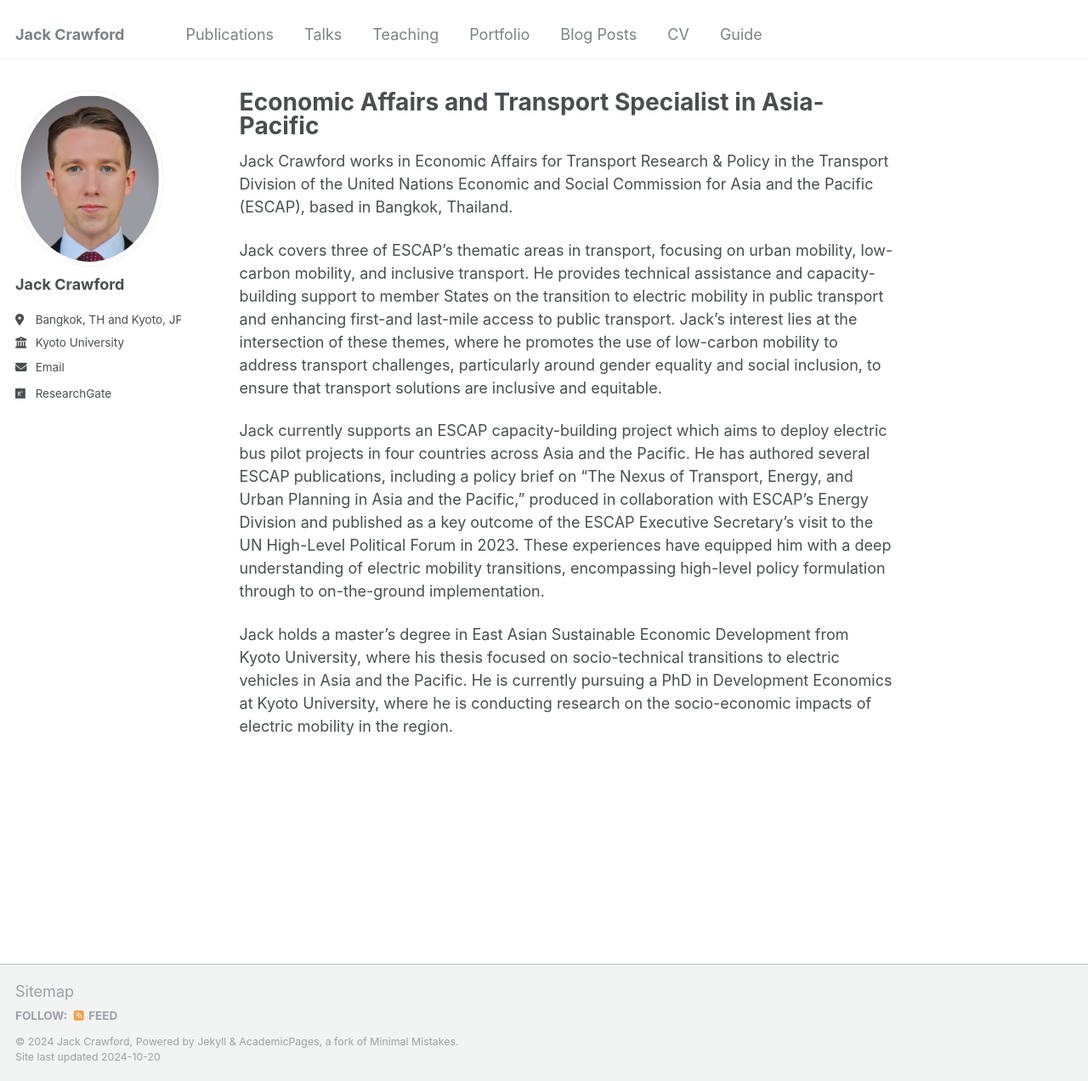
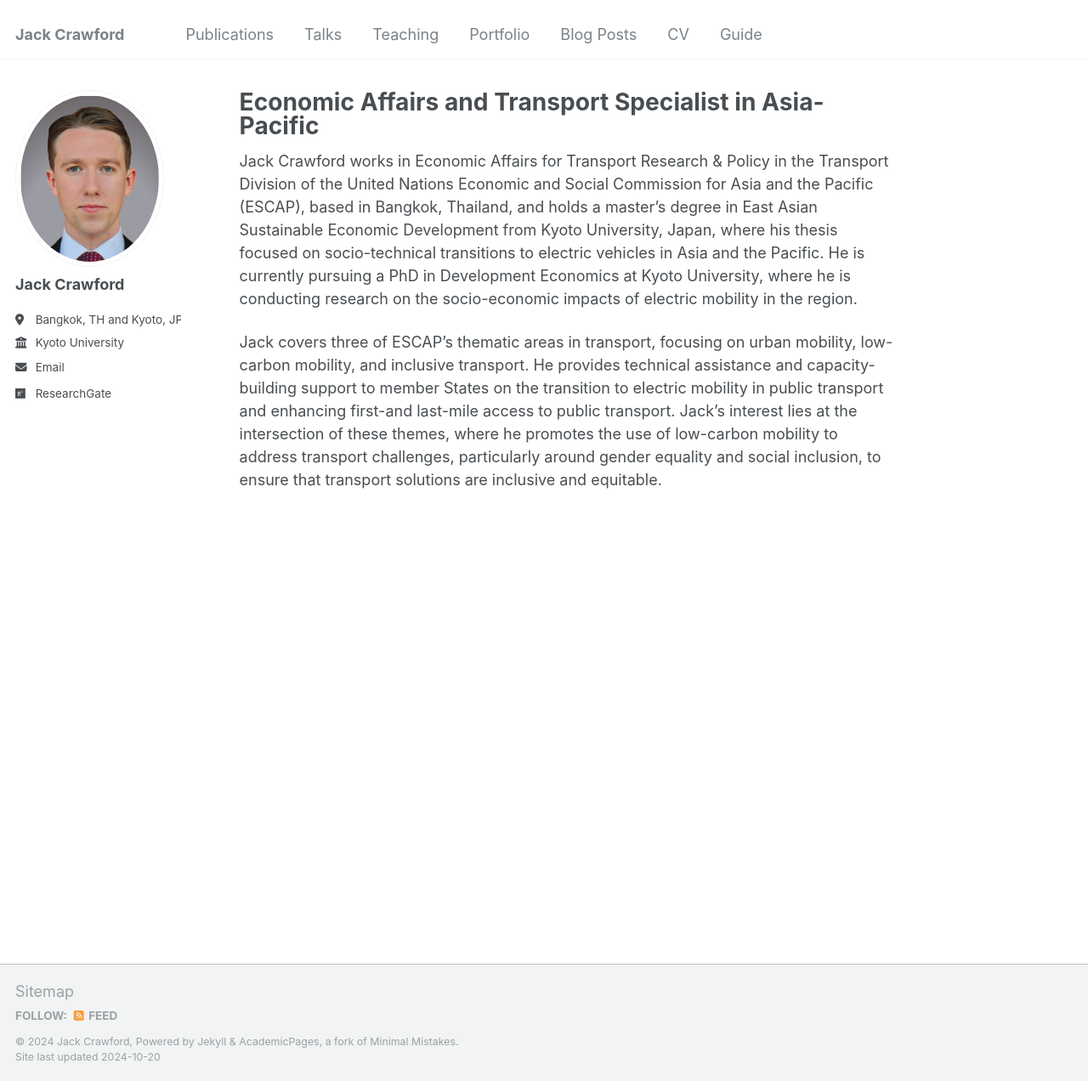
Before and after one commit to jackgcrawford/jackcrawford, a Jekyll site: the page built from _pages/about.md, in a window 1280 px wide and 1272 px high. Shown: the whole window at 85% size. Built offline with Jekyll 4.4.1, drawn with Linux system fonts in a browser that asks for light colours.

Commit message:
Update about.md

```diff
--- a/_pages/about.md
+++ b/_pages/about.md
@@ -7,10 +7,6 @@
   - /about.html
 ---
 
-Jack Crawford works in Economic Affairs for Transport Research & Policy in the Transport Division of the United Nations Economic and Social Commission for Asia and the Pacific (ESCAP), based in Bangkok, Thailand.
+Jack Crawford works in Economic Affairs for Transport Research & Policy in the Transport Division of the United Nations Economic and Social Commission for Asia and the Pacific (ESCAP), based in Bangkok, Thailand, and holds a master’s degree in East Asian Sustainable Economic Development from Kyoto University, Japan, where his thesis focused on socio-technical transitions to electric vehicles in Asia and the Pacific. He is currently pursuing a PhD in Development Economics at Kyoto University, where he is conducting research on the socio-economic impacts of electric mobility in the region.
 
 Jack covers three of ESCAP’s thematic areas in transport, focusing on urban mobility, low-carbon mobility, and inclusive transport. He provides technical assistance and capacity-building support to member States on the transition to electric mobility in public transport and enhancing first-and last-mile access to public transport. Jack’s interest lies at the intersection of these themes, where he promotes the use of low-carbon mobility to address transport challenges, particularly around gender equality and social inclusion, to ensure that transport solutions are inclusive and equitable.
-
-Jack currently supports an ESCAP capacity-building project which aims to deploy electric bus pilot projects in four countries across Asia and the Pacific. He has authored several ESCAP publications, including a policy brief on “The Nexus of Transport, Energy, and Urban Planning in Asia and the Pacific,” produced in collaboration with ESCAP’s Energy Division and published as a key outcome of the ESCAP Executive Secretary’s visit to the UN High-Level Political Forum in 2023. These experiences have equipped him with a deep understanding of electric mobility transitions, encompassing high-level policy formulation through to on-the-ground implementation.
-
-Jack holds a master’s degree in East Asian Sustainable Economic Development from Kyoto University, where his thesis focused on socio-technical transitions to electric vehicles in Asia and the Pacific. He is currently pursuing a PhD in Development Economics at Kyoto University, where he is conducting research on the socio-economic impacts of electric mobility in the region.
```
